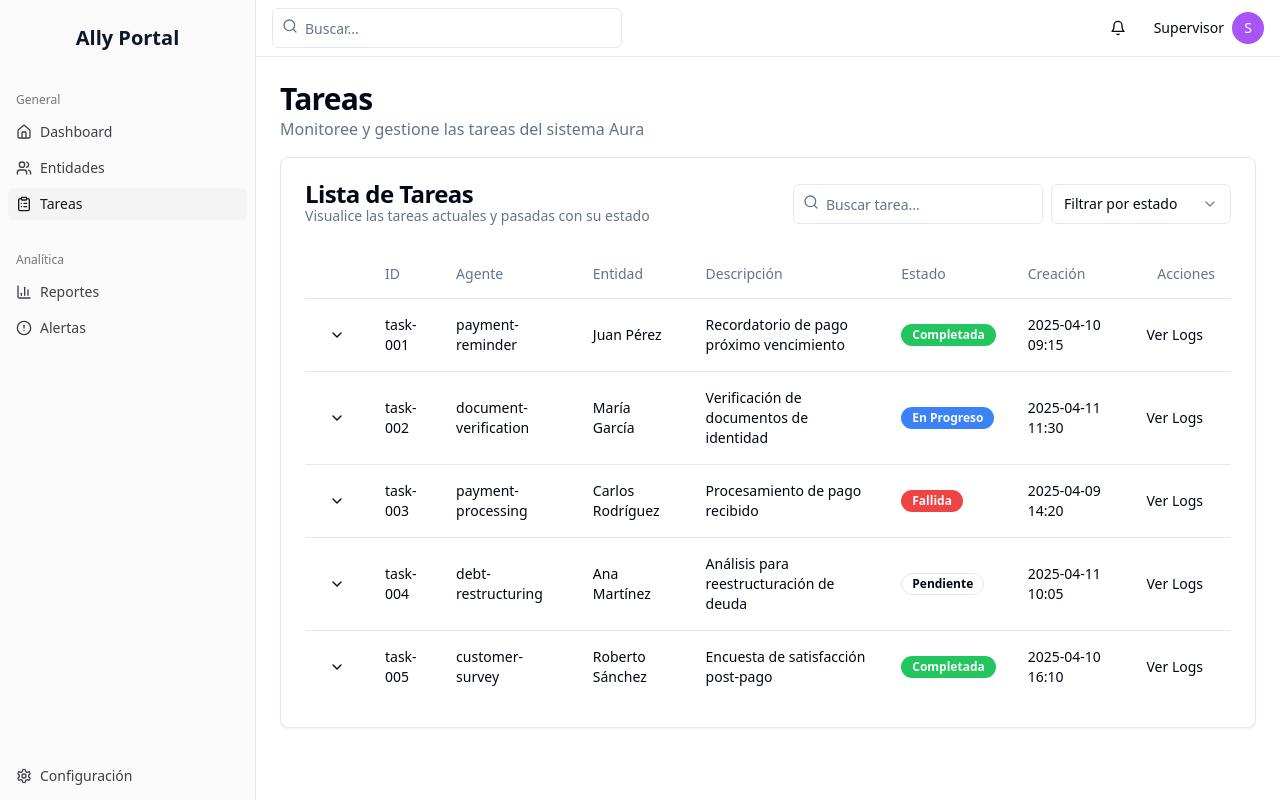
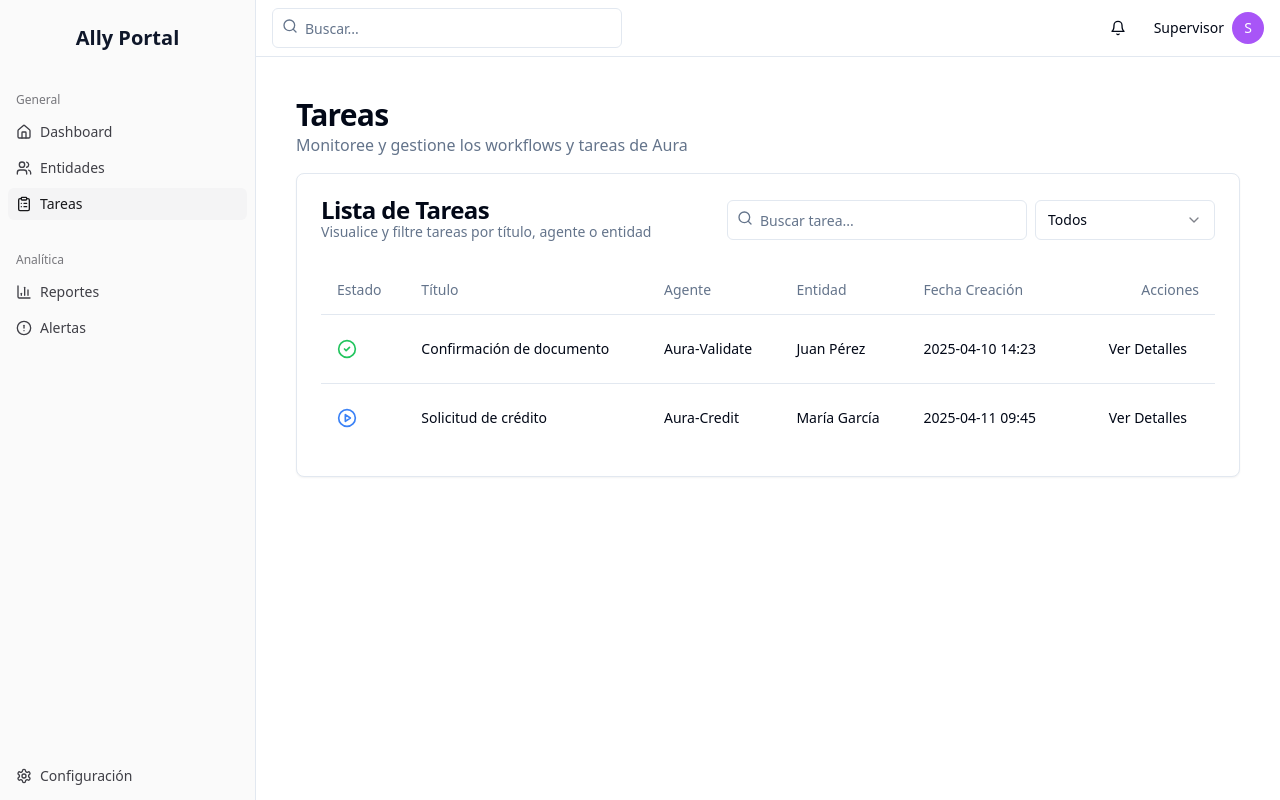
Before and after one commit to Matias0032/ally-portal-command-center, a React (Vite) app: page /tasks in a window 1280 px wide. Built offline with nearby package versions, Linux system fonts and the light colour scheme.

Commit message:
Fix: Complete UI components
Complete the implementation of the UI components.

```diff
--- a/src/pages/EntitiesPage.tsx
+++ b/src/pages/EntitiesPage.tsx
@@ -1,11 +1,18 @@
 
-import { useState } from "react";
+import { useState, useMemo } from "react";
 import { Card, CardContent, CardDescription, CardHeader, CardTitle } from "@/components/ui/card";
 import { Input } from "@/components/ui/input";
 import { Button } from "@/components/ui/button";
 import { Table, TableBody, TableCell, TableHead, TableHeader, TableRow } from "@/components/ui/table";
-import { Search, Filter } from "lucide-react";
+import { Search, Filter, EyeIcon } from "lucide-react";
 import { Badge } from "@/components/ui/badge";
+import {
+  Select,
+  SelectContent,
+  SelectItem,
+  SelectTrigger,
+  SelectValue
+} from "@/components/ui/select";
 
 interface Entity {
   id: string;
@@ -78,9 +85,24 @@ const getStatusBadge = (status: Entity["status"]) => {
 
 const EntitiesPage = () => {
   const [searchQuery, setSearchQuery] = useState("");
+  const [statusFilter, setStatusFilter] = useState<Entity["status"] | "all">("all");
+
+  const filteredEntities = useMemo(() => {
+    return MOCK_ENTITIES.filter(entity => {
+      const matchesSearch =
+        entity.full_name.toLowerCase().includes(searchQuery.toLowerCase()) ||
+        entity.document_id.includes(searchQuery) ||
+        entity.email.toLowerCase().includes(searchQuery.toLowerCase()) ||
+        entity.phone.includes(searchQuery);
+
+      const matchesStatus = statusFilter === "all" || entity.status === statusFilter;
+
+      return matchesSearch && matchesStatus;
+    });
+  }, [searchQuery, statusFilter]);
 
   return (
-    <div className="space-y-4">
+    <div className="space-y-4 p-4">
       <div>
         <h1 className="text-3xl font-bold tracking-tight">Entidades</h1>
         <p className="text-muted-foreground">
@@ -98,7 +120,7 @@ const EntitiesPage = () => {
               </CardDescription>
             </div>
             <div className="flex flex-col space-y-2 md:flex-row md:space-x-2 md:space-y-0">
-              <div className="relative">
+              <div className="relative flex-grow">
                 <Search className="absolute left-2.5 top-2.5 h-4 w-4 text-muted-foreground" />
                 <Input
                   type="search"
@@ -108,10 +130,20 @@ const EntitiesPage = () => {
                   onChange={(e) => setSearchQuery(e.target.value)}
                 />
               </div>
-              <Button variant="outline" size="icon">
-                <Filter className="h-4 w-4" />
-                <span className="sr-only">Filtrar</span>
-              </Button>
+              <Select
+                value={statusFilter}
+                onValueChange={(value: Entity["status"] | "all") => setStatusFilter(value)}
+              >
+                <SelectTrigger className="w-[180px]">
+                  <SelectValue placeholder="Filtrar por estado" />
+                </SelectTrigger>
+                <SelectContent>
+                  <SelectItem value="all">Todos</SelectItem>
+                  <SelectItem value="active">Activos</SelectItem>
+                  <SelectItem value="inactive">Inactivos</SelectItem>
+                  <SelectItem value="pending">Pendientes</SelectItem>
+                </SelectContent>
+              </Select>
             </div>
           </div>
         </CardHeader>
@@ -129,7 +161,7 @@ const EntitiesPage = () => {
               </TableRow>
             </TableHeader>
             <TableBody>
-              {MOCK_ENTITIES.map((entity) => (
+              {filteredEntities.map((entity) => (
                 <TableRow key={entity.id}>
                   <TableCell className="font-medium">{entity.full_name}</TableCell>
                   <TableCell>{entity.document_id}</TableCell>
@@ -138,7 +170,9 @@ const EntitiesPage = () => {
                   <TableCell>{getStatusBadge(entity.status)}</TableCell>
                   <TableCell className="hidden md:table-cell">{entity.last_interaction}</TableCell>
                   <TableCell className="text-right">
-                    <Button variant="ghost" size="sm">Ver</Button>
+                    <Button variant="ghost" size="sm">
+                      <EyeIcon className="h-4 w-4" />
+                    </Button>
                   </TableCell>
                 </TableRow>
               ))}
--- a/src/pages/TasksPage.tsx
+++ b/src/pages/TasksPage.tsx
@@ -1,69 +1,46 @@
 
-import { useState } from "react";
+import { useState, useMemo } from "react";
 import { Card, CardContent, CardDescription, CardHeader, CardTitle } from "@/components/ui/card";
-import { Input } from "@/components/ui/input";
 import { Button } from "@/components/ui/button";
 import { Table, TableBody, TableCell, TableHead, TableHeader, TableRow } from "@/components/ui/table";
-import { Search, Filter, ChevronDown, ChevronUp } from "lucide-react";
+import { Search, Filter, PlayCircle, StopCircle, CheckCircle2, XCircle } from "lucide-react";
 import { Badge } from "@/components/ui/badge";
-import { Select, SelectContent, SelectItem, SelectTrigger, SelectValue } from "@/components/ui/select";
+import { Input } from "@/components/ui/input";
+import {
+  Select,
+  SelectContent,
+  SelectItem,
+  SelectTrigger,
+  SelectValue
+} from "@/components/ui/select";
 
 interface Task {
   id: string;
+  title: string;
   agent: string;
+  status: "in_progress" | "completed" | "failed" | "pending";
+  created_at: string;
   entity_name: string;
-  description: string;
-  status: "completed" | "in_progress" | "failed" | "pending";
-  created_at: string;
-  updated_at: string;
 }
 
 const MOCK_TASKS: Task[] = [
   {
-    id: "task-001",
-    agent: "payment-reminder",
-    entity_name: "Juan Pérez",
-    description: "Recordatorio de pago próximo vencimiento",
+    id: "1",
+    title: "Confirmación de documento",
+    agent: "Aura-Validate",
     status: "completed",
-    created_at: "2025-04-10 09:15",
-    updated_at: "2025-04-10 09:20"
+    created_at: "2025-04-10 14:23",
+    entity_name: "Juan Pérez"
   },
   {
-    id: "task-002",
-    agent: "document-verification",
-    entity_name: "María García",
-    description: "Verificación de documentos de identidad",
+    id: "2",
+    title: "Solicitud de crédito",
+    agent: "Aura-Credit",
     status: "in_progress",
-    created_at: "2025-04-11 11:30",
-    updated_at: "2025-04-11 11:45"
+    created_at: "2025-04-11 09:45",
+    entity_name: "María García"
   },
-  {
-    id: "task-003",
-    agent: "payment-processing",
-    entity_name: "Carlos Rodríguez",
-    description: "Procesamiento de pago recibido",
-    status: "failed",
-    created_at: "2025-04-09 14:20",
-    updated_at: "2025-04-09 14:35"
-  },
-  {
-    id: "task-004",
-    agent: "debt-restructuring",
-    entity_name: "Ana Martínez",
-    description: "Análisis para reestructuración de deuda",
-    status: "pending",
-    created_at: "2025-04-11 10:05",
-    updated_at: "2025-04-11 10:05"
-  },
-  {
-    id: "task-005",
-    agent: "customer-survey",
-    entity_name: "Roberto Sánchez",
-    description: "Encuesta de satisfacción post-pago",
-    status: "completed",
-    created_at: "2025-04-10 16:10",
-    updated_at: "2025-04-10 16:25"
-  }
+  // Add more mock tasks
 ];
 
 const getStatusBadge = (status: Task["status"]) => {
@@ -73,27 +50,44 @@ const getStatusBadge = (status: Task["status"]) => {
     case "in_progress":
       return <Badge variant="default" className="bg-blue-500">En Progreso</Badge>;
     case "failed":
-      return <Badge variant="destructive">Fallida</Badge>;
+      return <Badge variant="default" className="bg-red-500">Fallida</Badge>;
     case "pending":
-      return <Badge variant="outline">Pendiente</Badge>;
+      return <Badge variant="default" className="bg-amber-500">Pendiente</Badge>;
+  }
+};
+
+const getStatusIcon = (status: Task["status"]) => {
+  switch (status) {
+    case "completed": return <CheckCircle2 className="text-green-500 h-5 w-5" />;
+    case "in_progress": return <PlayCircle className="text-blue-500 h-5 w-5" />;
+    case "failed": return <XCircle className="text-red-500 h-5 w-5" />;
+    case "pending": return <StopCircle className="text-amber-500 h-5 w-5" />;
   }
 };
 
 const TasksPage = () => {
   const [searchQuery, setSearchQuery] = useState("");
-  const [statusFilter, setStatusFilter] = useState("");
-  const [expandedTask, setExpandedTask] = useState<string | null>(null);
+  const [statusFilter, setStatusFilter] = useState<Task["status"] | "all">("all");
 
-  const toggleTaskExpand = (taskId: string) => {
-    setExpandedTask(expandedTask === taskId ? null : taskId);
-  };
+  const filteredTasks = useMemo(() => {
+    return MOCK_TASKS.filter(task => {
+      const matchesSearch =
+        task.title.toLowerCase().includes(searchQuery.toLowerCase()) ||
+        task.agent.toLowerCase().includes(searchQuery.toLowerCase()) ||
+        task.entity_name.toLowerCase().includes(searchQuery.toLowerCase());
+
+      const matchesStatus = statusFilter === "all" || task.status === statusFilter;
+
+      return matchesSearch && matchesStatus;
+    });
+  }, [searchQuery, statusFilter]);
 
   return (
-    <div className="space-y-4">
+    <div className="space-y-4 p-4">
       <div>
         <h1 className="text-3xl font-bold tracking-tight">Tareas</h1>
         <p className="text-muted-foreground">
-          Monitoree y gestione las tareas del sistema Aura
+          Monitoree y gestione los workflows y tareas de Aura
         </p>
       </div>
 
@@ -103,22 +97,25 @@ const TasksPage = () => {
             <div>
               <CardTitle>Lista de Tareas</CardTitle>
               <CardDescription>
-                Visualice las tareas actuales y pasadas con su estado
+                Visualice y filtre tareas por título, agente o entidad
               </CardDescription>
             </div>
             <div className="flex flex-col space-y-2 md:flex-row md:space-x-2 md:space-y-0">
-              <div className="relative">
+              <div className="relative flex-grow">
                 <Search className="absolute left-2.5 top-2.5 h-4 w-4 text-muted-foreground" />
                 <Input
                   type="search"
                   placeholder="Buscar tarea..."
-                  className="pl-8 w-full md:w-[250px]"
+                  className="pl-8 w-full md:w-[300px]"
                   value={searchQuery}
                   onChange={(e) => setSearchQuery(e.target.value)}
                 />
               </div>
-              <Select value={statusFilter} onValueChange={setStatusFilter}>
-                <SelectTrigger className="w-full md:w-[180px]">
+              <Select
+                value={statusFilter}
+                onValueChange={(value: Task["status"] | "all") => setStatusFilter(value)}
+              >
+                <SelectTrigger className="w-[180px]">
                   <SelectValue placeholder="Filtrar por estado" />
                 </SelectTrigger>
                 <SelectContent>
@@ -136,112 +133,28 @@ const TasksPage = () => {
           <Table>
             <TableHeader>
               <TableRow>
-                <TableHead style={{ width: "40px" }}></TableHead>
-                <TableHead>ID</TableHead>
+                <TableHead>Estado</TableHead>
+                <TableHead>Título</TableHead>
                 <TableHead>Agente</TableHead>
-                <TableHead className="hidden md:table-cell">Entidad</TableHead>
-                <TableHead className="hidden lg:table-cell">Descripción</TableHead>
-                <TableHead>Estado</TableHead>
-                <TableHead className="hidden md:table-cell">Creación</TableHead>
+                <TableHead>Entidad</TableHead>
+                <TableHead>Fecha Creación</TableHead>
                 <TableHead className="text-right">Acciones</TableHead>
               </TableRow>
             </TableHeader>
             <TableBody>
-              {MOCK_TASKS.map((task) => (
-                <>
-                  <TableRow key={task.id} className={expandedTask === task.id ? "border-b-0" : ""}>
-                    <TableCell>
-                      <Button
-                        variant="ghost"
-                        size="icon"
-                        onClick={() => toggleTaskExpand(task.id)}
-                        className="h-8 w-8"
-                      >
-                        {expandedTask === task.id ? (
-                          <ChevronUp className="h-4 w-4" />
-                        ) : (
-                          <ChevronDown className="h-4 w-4" />
-                        )}
-                      </Button>
-                    </TableCell>
-                    <TableCell className="font-medium">{task.id}</TableCell>
-                    <TableCell>{task.agent}</TableCell>
-                    <TableCell className="hidden md:table-cell">{task.entity_name}</TableCell>
-                    <TableCell className="hidden lg:table-cell">{task.description}</TableCell>
-                    <TableCell>{getStatusBadge(task.status)}</TableCell>
-                    <TableCell className="hidden md:table-cell">{task.created_at}</TableCell>
-                    <TableCell className="text-right">
-                      <Button variant="ghost" size="sm">Ver Logs</Button>
-                    </TableCell>
-                  </TableRow>
-                  {expandedTask === task.id && (
-                    <TableRow className="bg-muted/50">
-                      <TableCell colSpan={8} className="p-4">
-                        <div className="space-y-2">
-                          <div className="grid grid-cols-1 md:grid-cols-2 gap-4">
-                            <div>
-                              <h4 className="text-sm font-semibold">Detalles de la Tarea</h4>
-                              <div className="grid grid-cols-2 gap-2 mt-2">
-                                <div className="text-sm text-muted-foreground">ID:</div>
-                                <div className="text-sm">{task.id}</div>
-                                <div className="text-sm text-muted-foreground">Agente:</div>
-                                <div className="text-sm">{task.agent}</div>
-                                <div className="text-sm text-muted-foreground">Entidad:</div>
-                                <div className="text-sm">{task.entity_name}</div>
-                                <div className="text-sm text-muted-foreground">Estado:</div>
-                                <div className="text-sm">{getStatusBadge(task.status)}</div>
-                              </div>
-                            </div>
-                            <div>
-                              <h4 className="text-sm font-semibold">Línea de Tiempo</h4>
-                              <div className="mt-2 space-y-2">
-                                <div className="flex items-start gap-2 text-sm">
-                                  <div className="h-5 w-5 rounded-full bg-blue-500 flex items-center justify-center text-white">
-                                    1
-                                  </div>
-                                  <div>
-                                    <p className="font-medium">Tarea creada</p>
-                                    <p className="text-xs text-muted-foreground">{task.created_at}</p>
-                                  </div>
-                                </div>
-                                <div className="flex items-start gap-2 text-sm">
-                                  <div className="h-5 w-5 rounded-full bg-blue-500 flex items-center justify-center text-white">
-                                    2
-                                  </div>
-                                  <div>
-                                    <p className="font-medium">Procesamiento iniciado</p>
-                                    <p className="text-xs text-muted-foreground">{task.created_at}</p>
-                                  </div>
-                                </div>
-                                <div className="flex items-start gap-2 text-sm">
-                                  <div className={`h-5 w-5 rounded-full ${
-                                    task.status === "completed" ? "bg-green-500" :
-                                    task.status === "failed" ? "bg-red-500" :
-                                    "bg-blue-500"
-                                  } flex items-center justify-center text-white`}>
-                                    3
-                                  </div>
-                                  <div>
-                                    <p className="font-medium">
-                                      {task.status === "completed" ? "Completada con éxito" :
-                                       task.status === "failed" ? "Falló la ejecución" :
-                                       "En ejecución"}
-                                    </p>
-                                    <p className="text-xs text-muted-foreground">{task.updated_at}</p>
-                                  </div>
-                                </div>
-                              </div>
-                            </div>
-                          </div>
-                          <div className="flex justify-end space-x-2">
-                            <Button variant="outline" size="sm">Reintentar</Button>
-                            <Button size="sm">Intervenir</Button>
-                          </div>
-                        </div>
-                      </TableCell>
-                    </TableRow>
-                  )}
-                </>
+              {filteredTasks.map((task) => (
+                <TableRow key={task.id}>
+                  <TableCell>{getStatusIcon(task.status)}</TableCell>
+                  <TableCell className="font-medium">{task.title}</TableCell>
+                  <TableCell>{task.agent}</TableCell>
+                  <TableCell>{task.entity_name}</TableCell>
+                  <TableCell>{task.created_at}</TableCell>
+                  <TableCell className="text-right">
+                    <Button variant="ghost" size="sm">
+                      Ver Detalles
+                    </Button>
+                  </TableCell>
+                </TableRow>
               ))}
             </TableBody>
           </Table>
```
Also changed, not shown: src/pages/Dashboard.tsx (+26 -9 lines).
